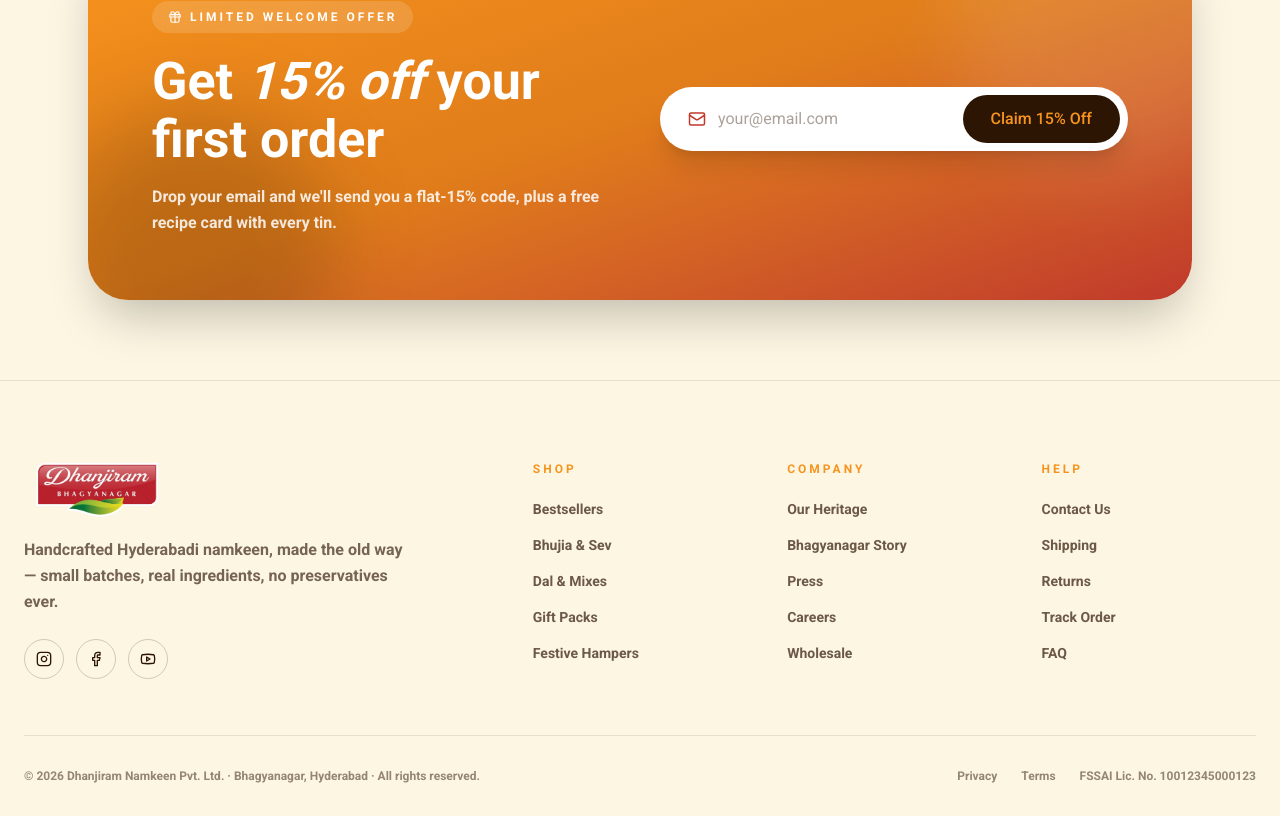
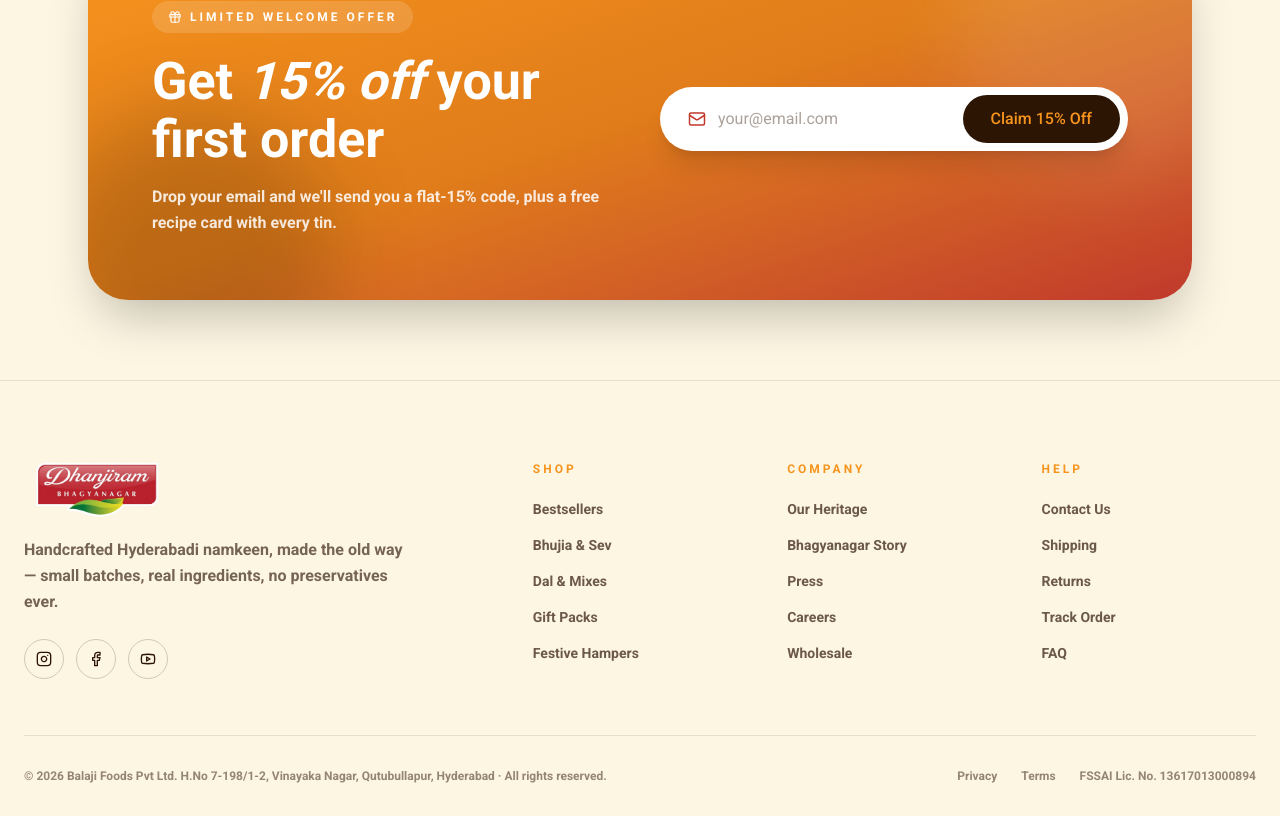
Before and after one commit to reaisol/Dhanjirams, a React (Vite) app: page / in a window 1280 px wide. Shown: the part 3922-4738 px from the top of the page. Built offline with nearby package versions, Linux system fonts and the light colour scheme.

Commit message:
Update company name, address, and FSSAI license number in footer

```diff
--- a/src/app/components/dhanjiram-footer.tsx
+++ b/src/app/components/dhanjiram-footer.tsx
@@ -42,11 +42,11 @@
         </div>
 
         <div className="pt-6 sm:pt-8 flex flex-col md:flex-row items-center justify-between gap-3 sm:gap-4 text-[#2C1503]/50 text-xs text-center md:text-left">
-          <div>© 2026 Dhanjiram Namkeen Pvt. Ltd. · Bhagyanagar, Hyderabad · All rights reserved.</div>
+          <div>© 2026 Balaji Foods Pvt Ltd. H.No 7-198/1-2, Vinayaka Nagar, Qutubullapur, Hyderabad · All rights reserved.</div>
           <div className="flex flex-wrap justify-center gap-4 sm:gap-6">
             <a href="#" className="hover:text-[#F7941D]">Privacy</a>
             <a href="#" className="hover:text-[#F7941D]">Terms</a>
-            <a href="#" className="hover:text-[#F7941D]">FSSAI Lic. No. 10012345000123</a>
+            <a href="#" className="hover:text-[#F7941D]">FSSAI Lic. No. 13617013000894</a>
           </div>
         </div>
       </div>
```
